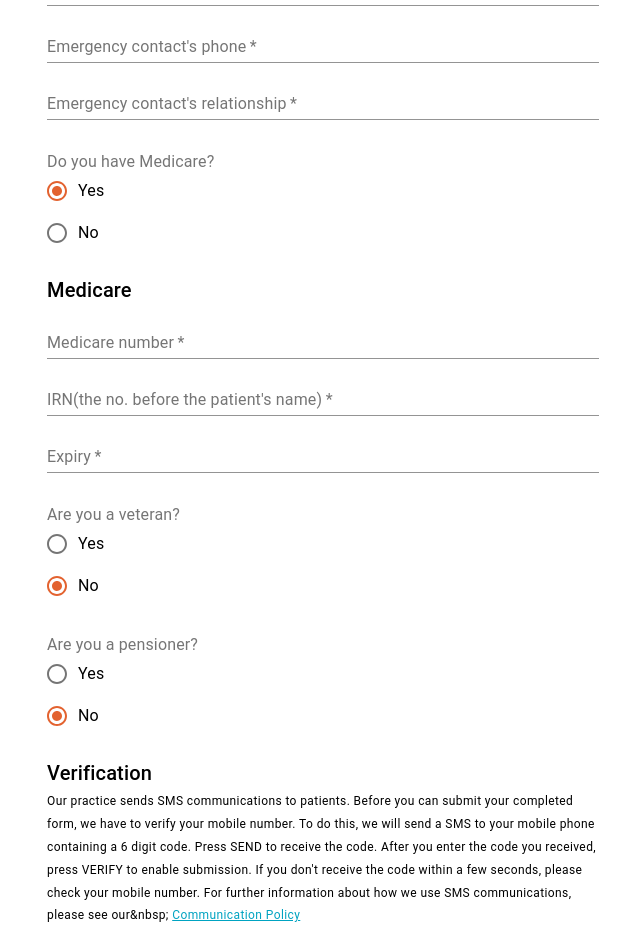
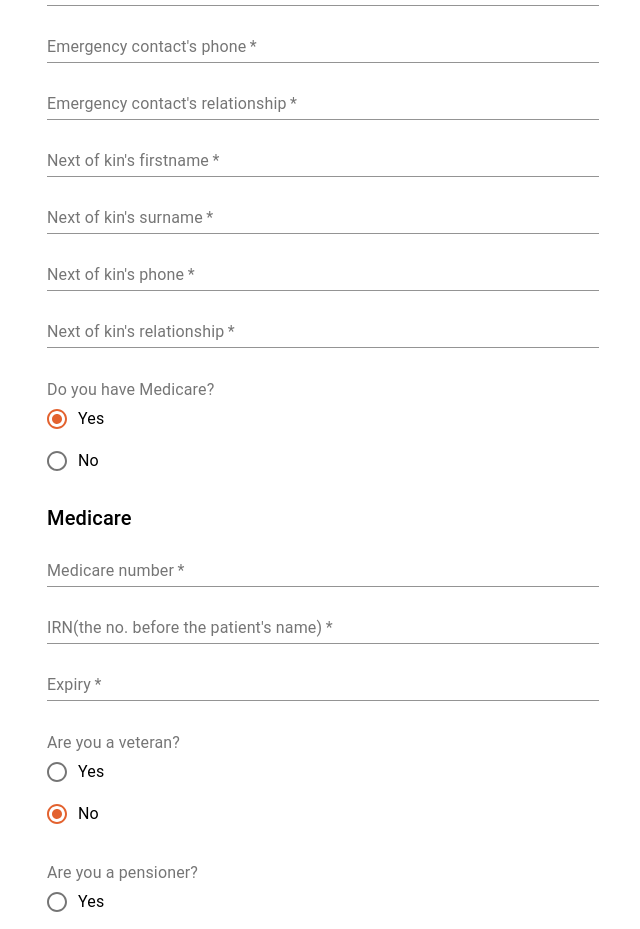
Before and after one commit to lindachenau/new-patient, a React (Create React App) app: page / in a window 1280 px wide. Shown: the part 1060-1989 px from the top of the page, without its empty margins (317-957 px from the left). Built offline with nearby package versions, Linux system fonts and the light colour scheme; no server answers.

Commit message:
Added next of kin

```diff
--- a/src/components/PatientContact.js
+++ b/src/components/PatientContact.js
@@ -6,7 +6,9 @@ import LocationSearchInput from './LocationSearchInput'
 
 export default function PatientContact({address, setAddress, email, setEmail, mobile, setMobile, homeNumber, setHomeNumber, workNumber, setWorkNumber,
   emergencyContactFirstname, setEmergencyContactFirstname, emergencyContactSurname, setEmergencyContactSurname,
-  emergencyContactPhone, setEmergencyContactPhone, emergencyContactRelationship, setEmergencyContactRelationship}) {
+  emergencyContactPhone, setEmergencyContactPhone, emergencyContactRelationship, setEmergencyContactRelationship,
+  nextOfKinFirstname, setNextOfKinFirstname, nextOfKinSurname, setNextOfKinSurname,
+  nextOfKinPhone, setNextOfKinPhone, nextOfKinRelationship, setNextOfKinRelationship}) {
 
   const onChangeLocation = address => {
     setAddress(address.replace(', Australia', ''))
@@ -88,6 +90,42 @@ export default function PatientContact({address, setAddress, email, setEmail, mo
         value={emergencyContactRelationship}
         onChange={(event) => setEmergencyContactRelationship(event.target.value.trim())}
       />
+      <TextField
+        required
+        margin="dense"
+        label="Next of kin's firstname"
+        type="text"
+        fullWidth
+        value={nextOfKinFirstname}
+        onChange={(event) => setNextOfKinFirstname(event.target.value.trim())}
+      />
+      <TextField
+        required
+        margin="dense"
+        label="Next of kin's surname"
+        type="text"
+        fullWidth
+        value={nextOfKinSurname}
+        onChange={(event) => setNextOfKinSurname(event.target.value.trim())}
+      />
+      <TextField
+        required
+        margin="dense"
+        label="Next of kin's phone"
+        type="tel"
+        fullWidth
+        value={nextOfKinPhone}
+        onChange={(event) => setNextOfKinPhone(event.target.value.trim())}
+      />
+      <TextField
+        required
+        margin="dense"
+        label="Next of kin's relationship"
+        type="text"
+        fullWidth
+        value={nextOfKinRelationship}
+        onChange={(event) => setNextOfKinRelationship(event.target.value.trim())}
+      />
     </Container>
   )
 }
--- a/src/pages/NewPatientForm.js
+++ b/src/pages/NewPatientForm.js
@@ -8,7 +8,7 @@ import Radio from '@material-ui/core/Radio'
 import RadioGroup from '@material-ui/core/RadioGroup'
 import FormControl from '@material-ui/core/FormControl'
 import FormLabel from '@material-ui/core/FormLabel'
-import { addPatientToBP, getPatientFromBP, setEmergencyContact, updateHealthFund, updateDVA } from '../utils/booking-api'
+import { addPatientToBP, getPatientFromBP, setEmergencyContact, setNextOfKin, updateHealthFund, updateDVA } from '../utils/booking-api'
 import Profile from '../components/Profile'
 import PatientContact from '../components/PatientContact'
 import Medicare from '../components/Medicare'
@@ -54,6 +54,10 @@ function NewPatientForm({}) {
   const [emergencyContactSurname, setEmergencyContactSurname] = useState('')
   const [emergencyContactPhone, setEmergencyContactPhone] = useState('')
   const [emergencyContactRelationship, setEmergencyContactRelationship] = useState('')
+  const [nextOfKinFirstname, setNextOfKinFirstname] = useState('')
+  const [nextOfKinSurname, setNextOfKinSurname] = useState('')
+  const [nextOfKinPhone, setNextOfKinPhone] = useState('')
+  const [nextOfKinRelationship, setNextOfKinRelationship] = useState('')
   const [pensionCode, setPensionCode] = useState(0)
   const [pensionNo, setPensionNo] = useState('')
   const [pensionExpiry, setPensionExpiry] = useState(null)
@@ -67,8 +71,10 @@ function NewPatientForm({}) {
   const [pension, setPension] = useState("N")
   const [healthFund, setHealthFund] = useState("N")
   const [verified, setVerified] = useState(false)
+  const [submitted, setSubmitted] = useState(false)
   const profileComplete = firstName && lastName && dOB && gender > 0 && ethnicCode > 0
-  const contactComplete = address && mobile && emergencyContactFirstname && emergencyContactSurname && setEmergencyContactPhone && emergencyContactRelationship
+  const contactComplete = address && mobile && emergencyContactFirstname && emergencyContactSurname && emergencyContactPhone && emergencyContactRelationship &&
+    nextOfKinFirstname && nextOfKinSurname && nextOfKinPhone && nextOfKinRelationship
   const medicareComplete = medicare === "N" || (medicareNo && iRN && expiry)
   const pensionComplete = pension === "N" || (pensionCode > 0 && pensionNo && pensionExpiry)
   const dVAComplete = veteran === "N" || (dVACode > 0 && dVANo)
@@ -105,6 +111,7 @@ function NewPatientForm({}) {
     //Check if the patient already exists first
     const bpId = await getPatientFromBP(lastName, firstName, dobBP)
     if (bpId) {
+      setSubmitted(true)
       alert('You are already our patient. No need to register.')
       return
     }
@@ -134,8 +141,10 @@ function NewPatientForm({}) {
     )
 
     if (patientID > 0) {
+      setSubmitted(true)
       alert("Your registration has completed successfully.")
       setEmergencyContact(patientID, emergencyContactFirstname, emergencyContactSurname, emergencyContactPhone, emergencyContactRelationship)
+      setNextOfKin(patientID, nextOfKinFirstname, nextOfKinSurname, nextOfKinPhone, nextOfKinRelationship)
       if (veteran === "Y") {
         updateDVA(patientID, dVACode, dVANo)
       }
@@ -199,6 +208,15 @@ function NewPatientForm({}) {
         setEmergencyContactPhone={setEmergencyContactPhone}
         emergencyContactRelationship={emergencyContactRelationship}
         setEmergencyContactRelationship={setEmergencyContactRelationship}
+        nextOfKinFirstname={nextOfKinFirstname}
+        setNextOfKinFirstname={setNextOfKinFirstname}
+        nextOfKinSurname={nextOfKinSurname}
+        setNextOfKinSurname={setNextOfKinSurname}
+        nextOfKinPhone={nextOfKinPhone}
+        setNextOfKinPhone={setNextOfKinPhone}
+        nextOfKinRelationship={nextOfKinRelationship}
+        setNextOfKinRelationship={setNextOfKinRelationship}
+
       />
       <Container maxWidth='sm' disableGutters style={{marginTop: 30}}>
         <FormControl component="fieldset">
@@ -293,7 +311,7 @@ function NewPatientForm({}) {
           variant="contained"
           color="primary"
           onClick={handleSubmit}
-          disabled={!(profileComplete && contactComplete && medicareComplete && dVAComplete && pensionComplete && healthFundComplete && verified)}
+          disabled={!(profileComplete && contactComplete && medicareComplete && dVAComplete && pensionComplete && healthFundComplete && verified && !submitted)}
         >
           Submit
         </Button>
--- a/src/utils/booking-api.js
+++ b/src/utils/booking-api.js
@@ -7,6 +7,7 @@ const getPatientInfoURL = `${process.env.REACT_APP_ASPIRE_BP_SERVER}/get-patient
 const addMessageURL = `${process.env.REACT_APP_ASPIRE_BP_SERVER}/add-message`
 const getNumVisitsURL = `${process.env.REACT_APP_ASPIRE_BP_SERVER}/get-numvisits`
 const setEmergencyContactURL = `${process.env.REACT_APP_ASPIRE_BP_SERVER}/set-emergency-contact`
+const setNextOfKinURL = `${process.env.REACT_APP_ASPIRE_BP_SERVER}/set-next-of-kin`
 const updateHealthFundURL = `${process.env.REACT_APP_ASPIRE_BP_SERVER}/update-healthfund`
 const updateDVAURL = `${process.env.REACT_APP_ASPIRE_BP_SERVER}/update-DVA`
 
@@ -143,6 +144,26 @@ export const setEmergencyContact = async (patientID, firstname, surname, contact
   }
 }
 
+export const setNextOfKin = async (patientID, firstname, surname, contactPhone, relationship) => {
+  try {
+    const config = {
+      method: 'post',
+      headers: {"Content-Type": "application/json"},
+      url: setNextOfKinURL,
+      data: {
+        patientID,
+        firstname,
+        surname,
+        contactPhone,
+        relationship
+      }
+    }
+    await axios(config)
+  } catch(err) {
+    console.error('BP_SetNextOfKin error', err)
+  }
+}
+
 export const updateHealthFund = async (patientID, healthFundNo, healthFundName, healthFundExpiry) => {
   try {
     const config = {
```
